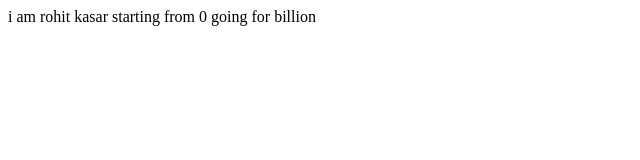
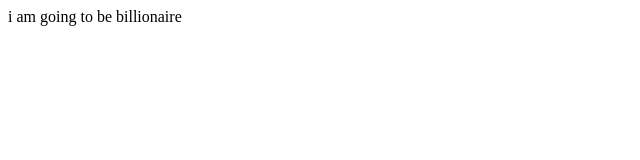
Before and after one commit to Rohit4123/learning-git-and-github, a plain HTML site: page about.html in a window 1280 px wide. Shown: the whole page, without its empty margins (0-640 px from the left). Drawn offline with Linux system fonts and the light colour scheme.

Commit message:
commit directly without stagin area

```diff
--- a/about.html
+++ b/about.html
@@ -7,7 +7,6 @@
     <title>About Me</title>
 </head>
 <body>
-    i am rohit kasar starting from 0
-    going for billion
+   i am going to be billionaire
 </body>
 </html>
```
Also changed, not shown: contact.html (+1 -0 lines), index.html (+1 -1 lines), monuments.html (+1 -0 lines).
